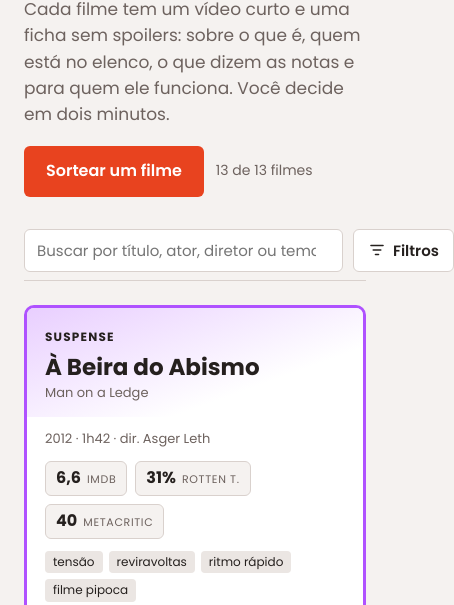
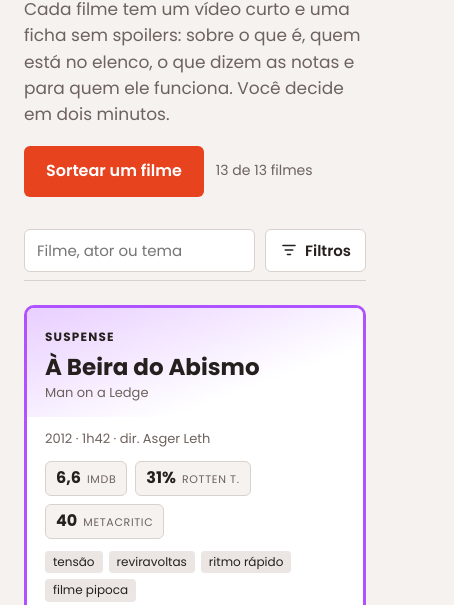
Before and after one commit to guiadefilmes/Guia-de-filmes, a plain HTML site: page index.html in a window 390 px wide. Shown: the part 239-844 px from the top of the page, 454 px wide, since content can reach past the window. Drawn offline with Linux system fonts and the light colour scheme.

Commit message:
Corrige a barra de busca no celular
Co-Authored-By: Claude Opus 5.5 <noreply@anthropic.com>
Claude-Session: https://claude.ai/code/session_01PBSEC239pbYfkkFXELCP1J

```diff
--- a/index.html
+++ b/index.html
@@ -48,7 +48,9 @@ header.top b{white-space:nowrap}
 .count{color:var(--muted);font-size:14px}
 .bar{position:sticky;top:env(safe-area-inset-top,0px);z-index:5;background:var(--bg);padding:14px 0 12px;margin-top:20px;border-bottom:1px solid var(--line);display:grid;gap:10px}
 body::before{content:"";position:fixed;inset:0 0 auto;height:env(safe-area-inset-top,0px);z-index:10;background:var(--bg)}
-.search{display:flex;gap:10px}
+.bar{grid-template-columns:minmax(0,1fr)}
+.search{display:flex;gap:10px;min-width:0}
+.search input{width:100%;text-overflow:ellipsis}
 .search input{flex:1;min-width:0;background:var(--surface);color:var(--fg);border:1px solid var(--line);border-radius:6px;padding:11px 14px;font:inherit}
 .chips{display:flex;flex-wrap:wrap;gap:8px;align-items:center}
 .chips .lab{font-size:12px;text-transform:uppercase;letter-spacing:.08em;color:var(--muted);margin-right:4px;min-width:74px}
@@ -251,6 +253,7 @@ $('#q').oninput = e => { st.q = e.target.value; render(); };
 let fpY = 0;
 function setFp(open){ $('#fp').hidden = !open; $('#ftog').setAttribute('aria-expanded', open); fpY = window.scrollY; }
 $('#ftog').onclick = () => setFp($('#fp').hidden);
+(function(){ const q=$('#q'), ph=()=>{ q.placeholder = innerWidth<520 ? 'Filme, ator ou tema' : 'Buscar por título, ator, diretor ou tema'; }; ph(); addEventListener('resize', ph); })();
 window.addEventListener('scroll', () => { if(!$('#fp').hidden && Math.abs(window.scrollY - fpY) > 220) setFp(false); }, {passive:true});
 $('#clear').onclick = () => { st.gen.clear(); st.kw.clear(); st.q=''; $('#q').value=''; render(); };
 render(); route();
```
